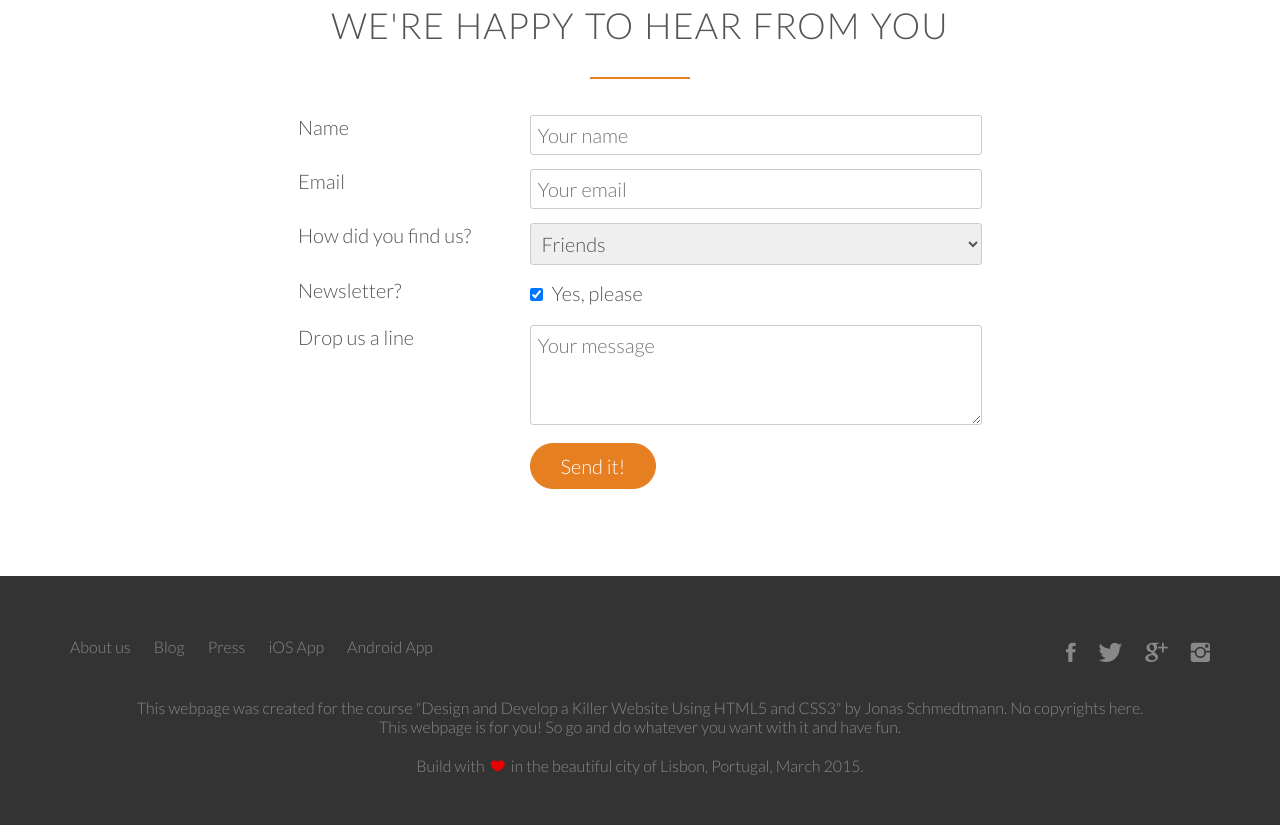
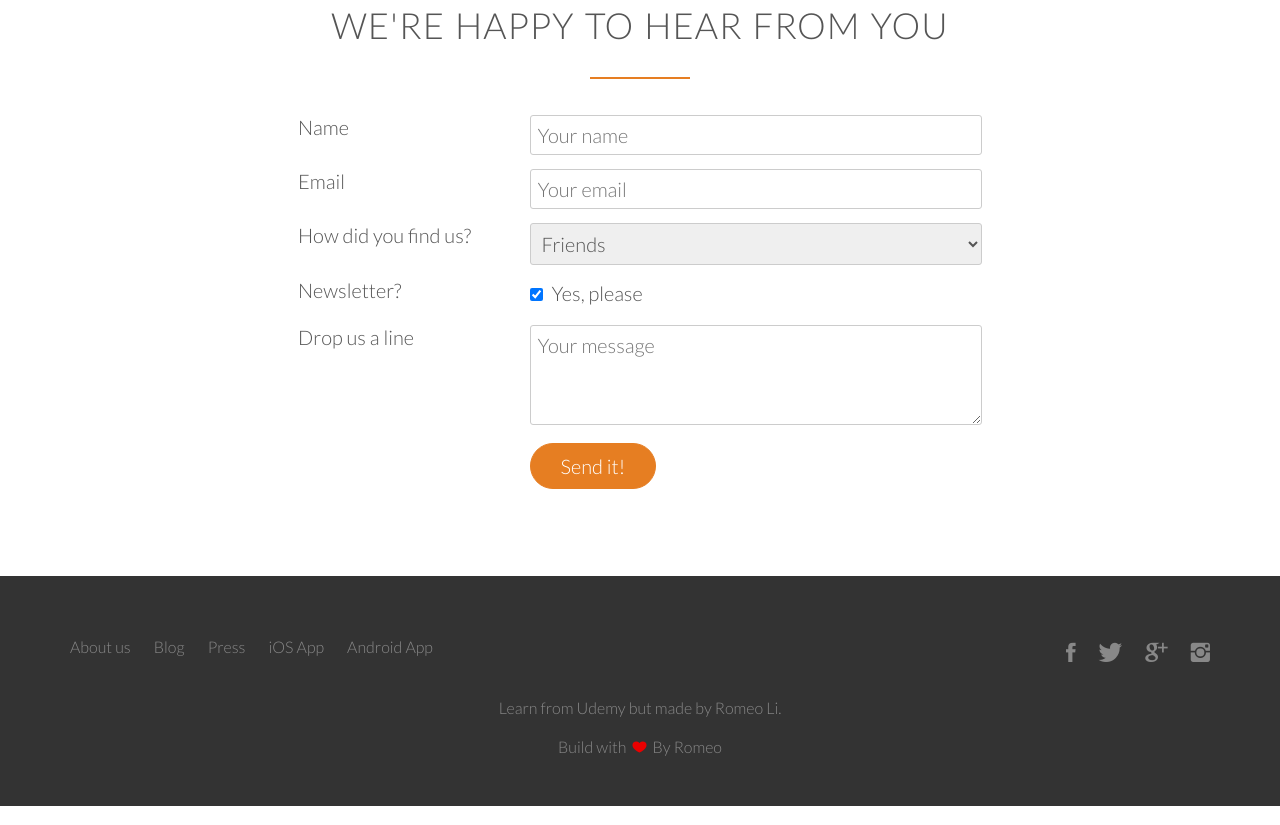
Before and after one commit to RomeoKwokKeung/Omnifood-project, a plain HTML site: page index.html in a window 1280 px wide. Shown: the part 4737-5562 px from the top of the page. Drawn offline with nearby package versions, Linux system fonts and the light colour scheme; a script that the page names is missing; files whose address does not match are found by name.

Commit message:
adjusted html

```diff
--- a/index.html
+++ b/index.html
@@ -406,19 +406,17 @@ I was looking for a quick and easy food delivery service in San Franciso. I trie
             </div>
             <div class="row">
                 <p>
-                    This webpage was created for the course "Design and Develop a Killer Website Using HTML5 and CSS3" by Jonas Schmedtmann. No copyrights here.<br>
-                    This webpage is for you! So go and do whatever you want with it and have fun.
+                  Learn from Udemy but made by Romeo Li.
                 </p>
                 <p>
-                    Build with <i class="ion-ios-heart" style="color: #ea0000; padding: 0 3px;"></i> in the beautiful city of Lisbon, Portugal, March 2015.
-                </p>
+                    Build with <i class="ion-ios-heart" style="color: #ea0000; padding: 0 3px;"></i> By Romeo</p>
             </div>
         </footer>
 
     <script src="https://ajax.googleapis.com/ajax/libs/jquery/1.11.2/jquery.min.js"></script>
-    <script src="//cdn.jsdelivr.net/respond/1.4.2/respond.min.js"></script>
-    <script src="//cdn.jsdelivr.net/html5shiv/3.7.2/html5shiv.min.js"></script>
-    <script src="//cdn.jsdelivr.net/selectivizr/1.0.3b/selectivizr.min.js"></script>
+    <script src="https://cdn.jsdelivr.net/respond/1.4.2/respond.min.js"></script>
+    <script src="https://cdn.jsdelivr.net/html5shiv/3.7.2/html5shiv.min.js"></script>
+    <script src="https://cdn.jsdelivr.net/selectivizr/1.0.3b/selectivizr.min.js"></script>
     <script src="vendors/js/jquery.waypoints.min.js"></script>
     <script src="resources/js/script.js"></script>
 
```
Also changed, not shown: 4 other files.
